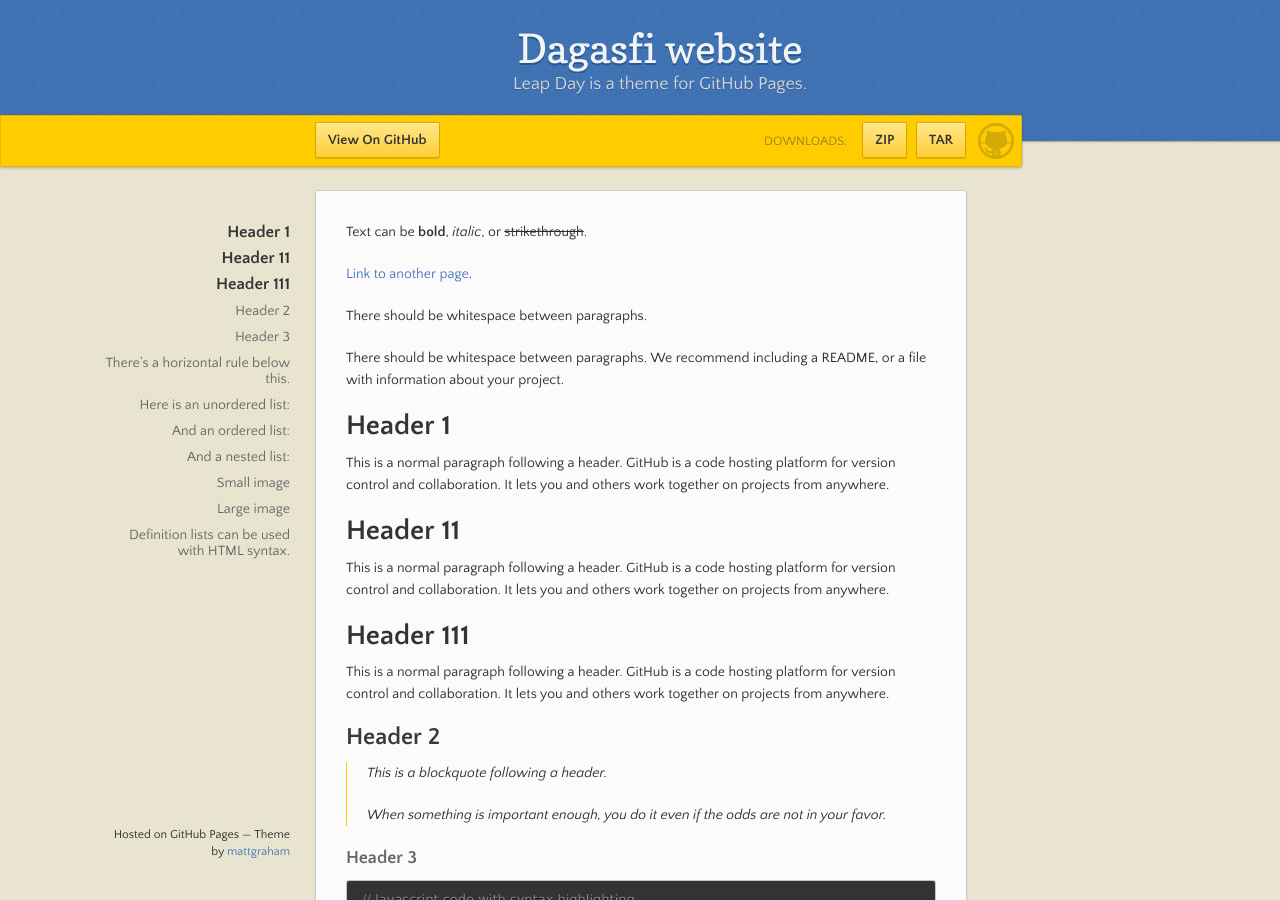
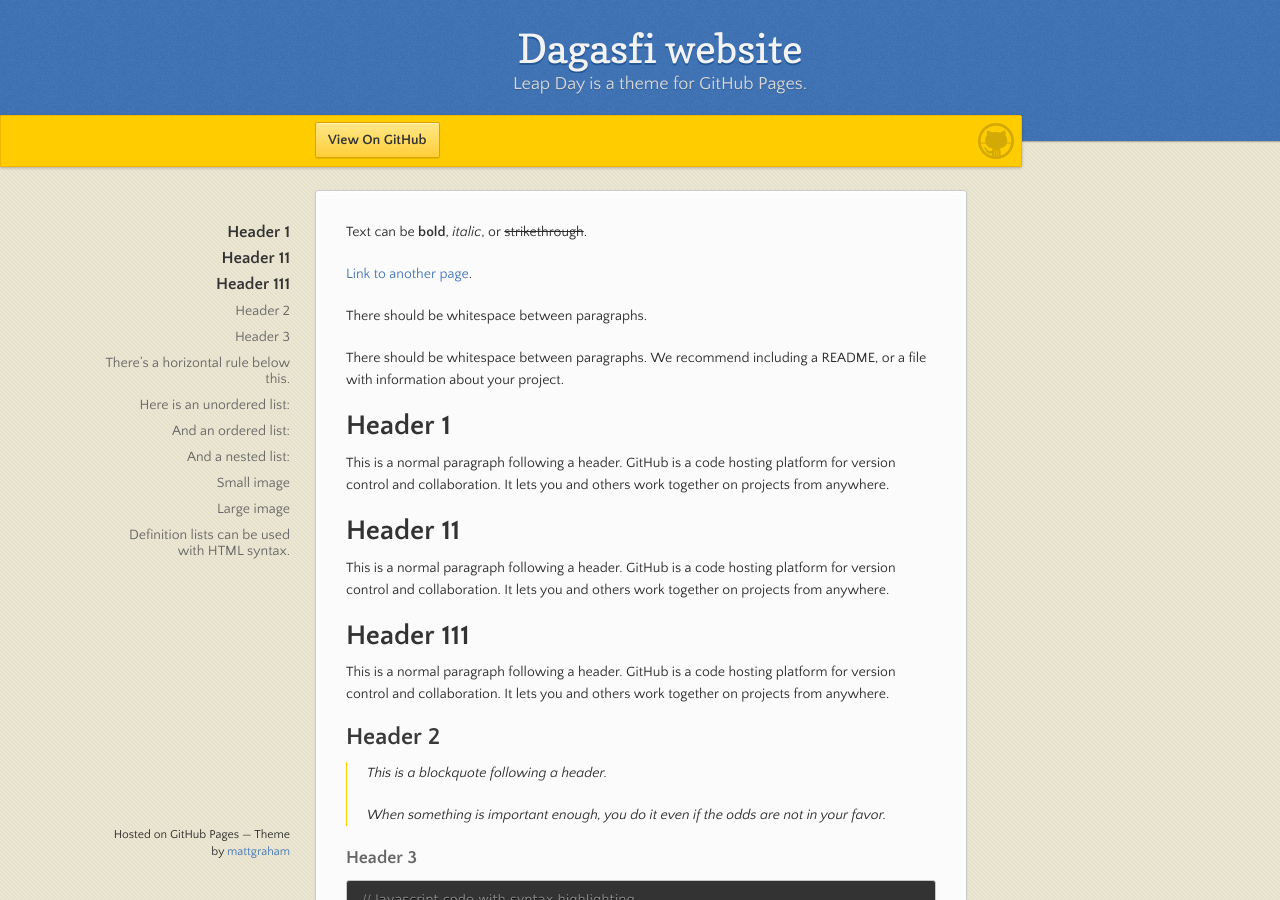
Before and after one commit to Dagasfi/dagasfi.github.io, a Jekyll site: the page built from index.md, in a window 1280 px wide and 900 px high. Built offline with Jekyll 4.4.1, drawn with Linux system fonts in a browser that asks for light colours.

Commit message:
Update default.html

```diff
--- a/_layouts/default.html
+++ b/_layouts/default.html
@@ -27,13 +27,13 @@
 
         <a href="{{ site.github.repository_url }}" class="button fork"><strong>View On GitHub</strong></a>
         {% if site.show_downloads %}
-          <div class="downloads">
+          <!-- <div class="downloads">
             <span>Downloads:</span>
             <ul>
               <li><a href="{{ site.github.zip_url }}" class="button">ZIP</a></li>
               <li><a href="{{ site.github.tar_url }}" class="button">TAR</a></li>
             </ul>
-          </div>
+          </div> -->
         {% endif %}
       </div><!-- end banner -->
 
@@ -46,9 +46,9 @@
 
       </section>
       <footer>
-        {% if site.github.is_project_page %}
+        <!-- {% if site.github.is_project_page %} -->
           <p>Project maintained by <a href="{{ site.github.owner_url }}">{{ site.github.owner_name }}</a></p>
-        {% endif %}
+        <!-- {% endif %} -->
         <p><small>Hosted on GitHub Pages &mdash; Theme by <a href="https://twitter.com/mattgraham">mattgraham</a></small></p>
       </footer>
     </div>
```
